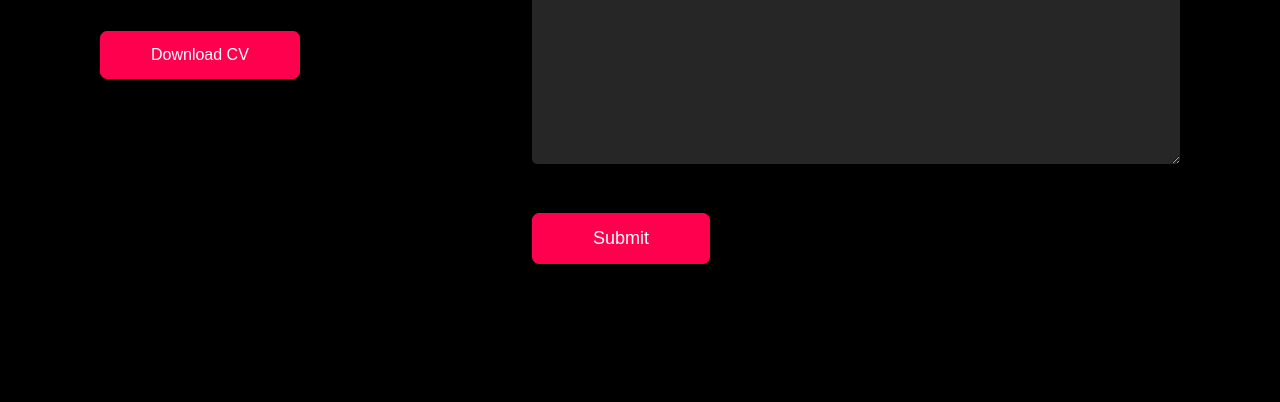
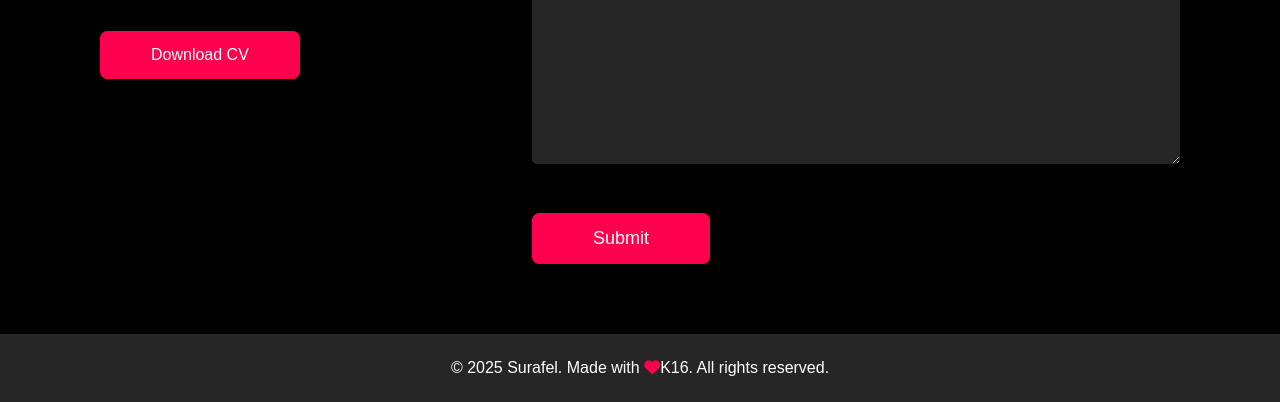
Before and after one commit to Surafelmoges/Projects, a plain HTML site: page PortFo/index.html in a window 1280 px wide. Shown: the part 2732-3134 px from the top of the page. Before the commit the page ends 3046 px from the top, so only its background shows below. Drawn offline with Linux system fonts and the light colour scheme.

Commit message:
finishi footer

```diff
--- a/PortFo/index.html
+++ b/PortFo/index.html
@@ -185,6 +185,9 @@
                 </div>
             </div>
         </div>
+        <footer class="copyRight">
+            <p>&copy; 2025 Surafel. Made with <i class="fas fa-heart"></i>K16. All rights reserved.</p>
+        </footer>
      </div>
 </body>
 <script src="script.js"></script>
--- a/PortFo/style.css
+++ b/PortFo/style.css
@@ -22,6 +22,7 @@ body{
 }
 .log{
     width: 145px;
+
 }
 nav{
     display: flex;
@@ -320,7 +321,7 @@ nav ul li a:hover::after{
 .col-right form{
     width: 100%;
 }
-form input, textarea{
+form input, form textarea{
     width: 100%;
     padding: 15px;
     margin: 15px 0;
@@ -340,3 +341,15 @@ form .btn2{
     font-weight: 300;
     cursor: pointer;
 }
+.copyRight{
+    width: 100%;
+    background: #262626;
+    text-align: center;
+    padding: 25px 0;
+    margin-top: 20px;
+    font-weight: 300;
+}
+.copyRight i{
+   color: #ff004a;
+
+}
```
